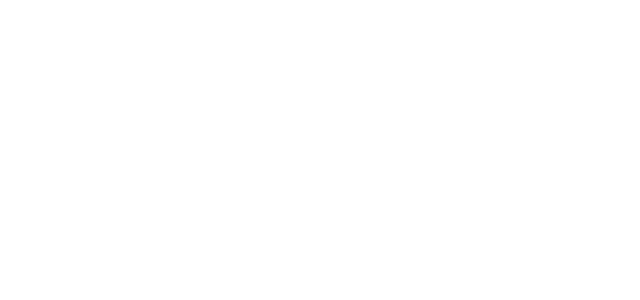
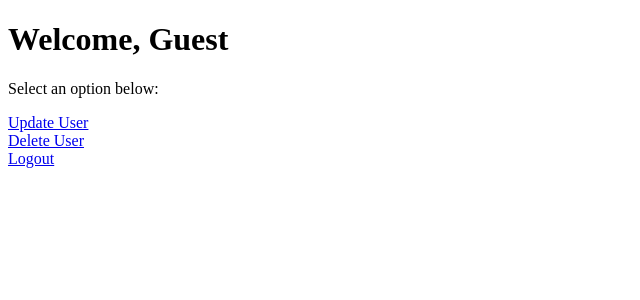
Before and after one commit to JiitAsh/Taskify, a React (Vite) app in the folder Taskify_Frontend/Taskify_FrontEnd/: page /dashboard in a window 1280 px wide. Before the commit this address had no page. Shown: the top 300 px of the page, without its empty margins (0-640 px from the left). Built offline with nearby package versions, Linux system fonts and the light colour scheme.

Commit message:
Second commit for taskify frontend react

```diff
--- a/Taskify_Frontend/Taskify_FrontEnd/src/App.jsx
+++ b/Taskify_Frontend/Taskify_FrontEnd/src/App.jsx
@@ -1,17 +1,22 @@
 import React from "react";
-import { BrowserRouter as Router, Route, Routes } from "react-router-dom";
+import { BrowserRouter as Router, Route, Routes, Navigate } from "react-router-dom";
 import Register from "./components/Register";
 import Login from "./components/Login";
+import Home from "./components/Home";
 import UpdateUser from "./components/UpdateUser";
 import DeleteUser from "./components/DeleteUser";
 import Logout from "./components/Logout";
+import Dashboard from "./components/Dashboard";
 
 const App = () => {
   return (
     <Router>
       <Routes>
+        <Route path="/" element={<Navigate to="/home" />} />  {/* Redirect to Home */}
         <Route path="/register" element={<Register />} />
         <Route path="/login" element={<Login />} />
+        <Route path="/home" element={<Home />} />
+        <Route path="/dashboard" element={<Dashboard />} />
         <Route path="/update" element={<UpdateUser />} />
         <Route path="/delete" element={<DeleteUser />} />
         <Route path="/logout" element={<Logout />} />
--- /dev/null
+++ b/Taskify_Frontend/Taskify_FrontEnd/src/components/Dashboard.jsx
@@ -0,0 +1,27 @@
+import React from "react";
+import { Link } from "react-router-dom";
+const Dashboard = ()     => {
+    const username = location.state?.username || "Guest";
+  return (
+    <div className="container text-center mt-5">
+      <h1>Welcome, {username}</h1>
+      <p>Select an option below:</p>
+
+      <div className="d-flex flex-column align-items-center gap-3 mt-4">
+        <Link to="/update" className="btn btn-primary">
+          Update User
+        </Link>
+        <br />
+        <Link to="/delete" className="btn btn-danger">
+          Delete User
+        </Link>
+        <br />
+        <Link to="/logout" className="btn btn-secondary">
+          Logout
+        </Link>
+      </div>
+    </div>
+  );
+};
+
+export default Dashboard;
--- /dev/null
+++ b/Taskify_Frontend/Taskify_FrontEnd/src/components/Home.jsx
@@ -0,0 +1,14 @@
+import React from "react";
+import { Link } from "react-router-dom";
+
+const Home = () => {
+  return (
+    <div className="container text-center mt-5">
+      <Link to='/login' className="login-link">Login</Link>
+      <br />
+      <Link to='/register' className="register-link">New user?Sign up</Link>
+    </div>
+  );
+};
+
+export default Home;
--- a/Taskify_Frontend/Taskify_FrontEnd/src/components/Login.jsx
+++ b/Taskify_Frontend/Taskify_FrontEnd/src/components/Login.jsx
@@ -30,7 +30,7 @@
             if (res.data === true) {  // Assuming backend returns true for successful login
                 localStorage.setItem("token", "someAuthToken");  // Store auth token
                 alert("Login successful!");
-                navigate("/dashboard");  // Redirect after login
+                navigate("/dashboard", {state: {username: credentials.username}}); // Redirect after login
             } else {
                 alert("Invalid Username or Password! Please try again.");
             }
```
